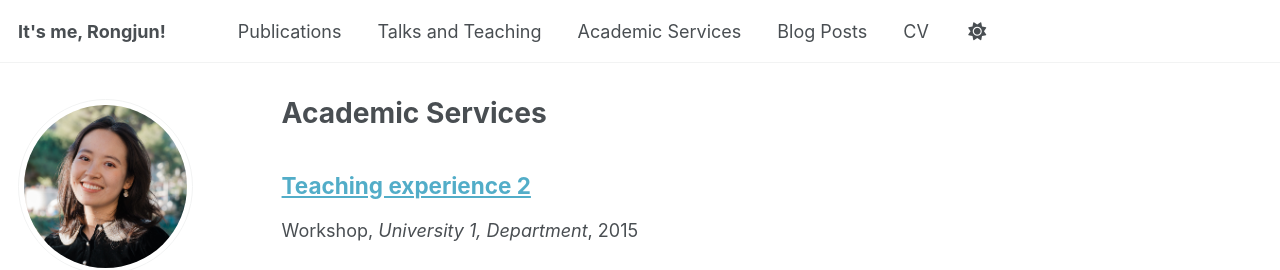
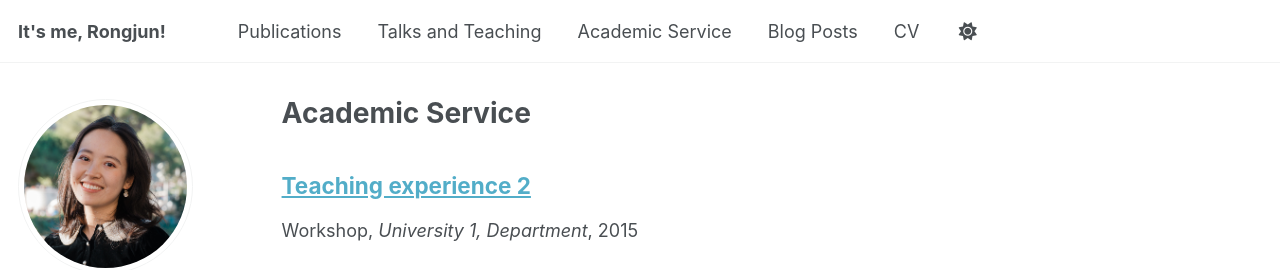
Before and after one commit to marongjun/marongjun.github.io, a Jekyll site: the page built from _pages/teaching.html, in a window 1280 px wide. Shown: the top 270 px of the page. Built offline with Jekyll 4.4.1, drawn with Linux system fonts in a browser that asks for light colours; some web fonts are replaced.

Commit message:
Update pages navigation

```diff
--- a/_data/navigation.yml
+++ b/_data/navigation.yml
@@ -14,7 +14,7 @@ main:
   - title: "Talks and Teaching"
     url: /talks/
 
-  - title: "Academic Services"
+  - title: "Academic Service"
     url: /teaching/
 
   - title: "Blog Posts"
--- a/_pages/publications.html
+++ b/_pages/publications.html
@@ -9,7 +9,7 @@ author_profile: true
   <div class="wordwrap">You can also find my articles on <a href="{{site.author.googlescholar}}">my Google Scholar profile</a>.</div>
 {% endif %}
 
-<section class="publication-list-apa">
+<!-- <section class="publication-list-apa"> -->
   <h2>Publications</h2>
   <ul>
     <li><strong>R. Ma</strong>, He, S., Martin-Navarro, J. L., Zhan, X., & Such, J. (2026). Privacy in Human-AI Romantic Relationships: Concerns, Boundaries, and Agency. arXiv preprint arXiv:2601.16824. <a href="https://arxiv.org/abs/2601.16824" target="_blank" rel="noopener noreferrer">https://arxiv.org/abs/2601.16824</a></li>
--- a/_pages/talks.html
+++ b/_pages/talks.html
@@ -1,6 +1,6 @@
 ---
 layout: archive
-title: "Talks and presentations"
+title: "Talks and Teaching"
 permalink: /talks/
 author_profile: true
 ---
--- a/_pages/teaching.html
+++ b/_pages/teaching.html
@@ -1,6 +1,6 @@
 ---
 layout: archive
-title: "Academic Services"
+title: "Academic Service"
 permalink: /teaching/
 author_profile: true
 ---
```
